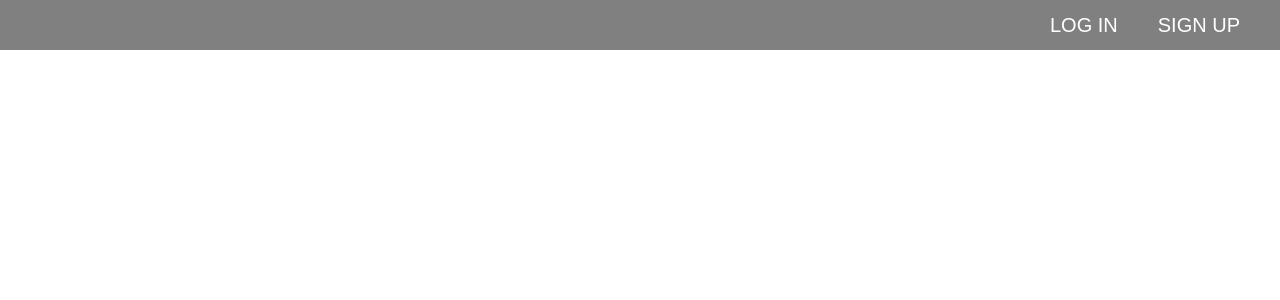
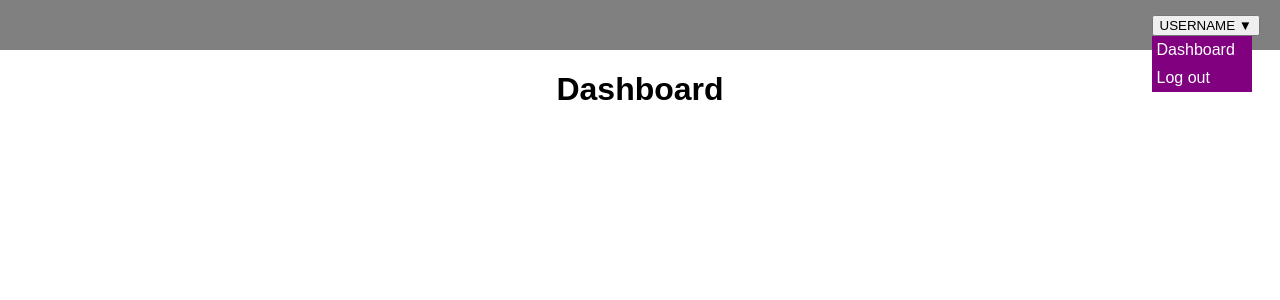
Before and after one commit to jacquelineb/PERN-login-system, a React (Create React App) app in the folder client/: page /dashboard in a window 1280 px wide. Shown: the top 300 px of the page. Built offline with nearby package versions, Linux system fonts and the light colour scheme; sample sign-in values are in the browser's storage; the HTML template or start-up script is replaced by a standard one.

Commit message:
Removed context. Created state in App component to keep track of whether or not user is authenticated. This state will now be saved to localStorage, as well as read from localStorage to initialize authentication state. Added redirects to routes based on authentication state.

```diff
--- a/client/src/App.js
+++ b/client/src/App.js
@@ -1,25 +1,48 @@
-import { BrowserRouter as Router, Switch, Route } from 'react-router-dom';
+import { BrowserRouter as Router, Switch, Route, Redirect } from 'react-router-dom';
 import Login from './components/Login';
 import Signup from './components/Signup';
 import NavBar from './components/NavBar';
 import UserProfile from './components/UserProfile';
+import Dashboard from './components/Dashboard';
 import style from './styles/App.module.scss';
-import { AuthProvider } from './components/AuthContext';
+import { useState, useEffect } from 'react';
 
 function App() {
+  const [isAuthenticated, setIsAuthenticated] = useState(() =>
+    JSON.parse(localStorage.getItem('isAuthenticated')) ? true : false
+  );
+
+  useEffect(() => {
+    localStorage.setItem('isAuthenticated', isAuthenticated);
+  }, [isAuthenticated]);
+
   return (
     <>
       <Router>
-        <AuthProvider>
-          <NavBar />
-          <div className={style.mainContent}>
-            <Switch>
-              <Route path='/login' component={Login} />
-              <Route path='/signup' component={Signup} />
-              <Route path='/user/:username' component={UserProfile} />
-            </Switch>
-          </div>
-        </AuthProvider>
+        <NavBar isAuth={isAuthenticated} setIsAuth={setIsAuthenticated} />
+        <div className={style.mainContent}>
+          <Switch>
+            <Route
+              path='/login'
+              render={(props) =>
+                isAuthenticated ? (
+                  <Redirect to='/dashboard' />
+                ) : (
+                  <Login {...props} setIsAuth={setIsAuthenticated} />
+                )
+              }
+            />
+            <Route
+              path='/dashboard'
+              render={(props) => (isAuthenticated ? <Dashboard /> : <Redirect to='/login' />)}
+            />
+            <Route
+              path='/signup'
+              render={(props) => (isAuthenticated ? <Redirect to='/dashboard' /> : <Signup />)}
+            />
+            <Route path='/user/:username' component={UserProfile} />
+          </Switch>
+        </div>
       </Router>
     </>
   );
--- a/client/src/components/AuthContext.js
+++ /dev/null
@@ -1,57 +0,0 @@
-import React, { useState } from 'react';
-
-const AuthContext = React.createContext();
-
-function AuthProvider(props) {
-  const [isAuth, setIsAuth] = useState(false);
-  /* don't just initialize to false. check if a user is already logged in.
-    right now if you log in and then refresh the page, it will show the version
-    of the navbar for non-logged-in users. but console will show that a user is
-    still logged in
-  */
-
-  //function login(credentials) {}
-
-  async function logIn(credentials) {
-    const response = await fetch('http://192.168.1.77:5000/auth/login', {
-      method: 'POST',
-      mode: 'cors',
-      headers: {
-        'Content-Type': 'application/json',
-      },
-      credentials: 'include',
-      body: JSON.stringify(credentials),
-    });
-
-    if (response.status === 200) {
-      setIsAuth(true);
-    }
-    console.log(await response.json());
-  }
-
-  async function logOut() {
-    const response = await fetch('http://192.168.1.77:5000/auth/logout', {
-      method: 'DELETE',
-      credentials: 'include',
-    });
-
-    if (response.status === 200) {
-      setIsAuth(false);
-    }
-    console.log(await response.json());
-  }
-
-  return (
-    <AuthContext.Provider
-      value={{
-        isAuth: isAuth,
-        logIn: logIn,
-        logOut: logOut,
-      }}
-    >
-      {props.children}
-    </AuthContext.Provider>
-  );
-}
-
-export { AuthProvider, AuthContext };
--- /dev/null
+++ b/client/src/components/Dashboard.js
@@ -0,0 +1,7 @@
+import React from 'react';
+
+function Dashboard() {
+  return <h1>Dashboard</h1>;
+}
+
+export default Dashboard;
--- a/client/src/components/Login.js
+++ b/client/src/components/Login.js
@@ -1,19 +1,39 @@
-import React, { useContext } from 'react';
+import React from 'react';
 import styles from '../styles/form.module.scss';
 import { Link } from 'react-router-dom';
-import { AuthContext } from './AuthContext';
 
-function Login() {
-  const authContext = useContext(AuthContext);
-
-  function handleLogIn(e) {
+function Login({ setIsAuth }) {
+  async function handleLogIn(e) {
     e.preventDefault();
-    const loginCredentials = {
+    const credentials = {
       email: e.target.email.value,
       password: e.target.password.value,
     };
 
-    authContext.logIn(loginCredentials);
+    const response = await fetch('http://localhost:5000/auth/login', {
+      method: 'POST',
+      mode: 'cors',
+      headers: {
+        'Content-Type': 'application/json',
+      },
+      credentials: 'include',
+      body: JSON.stringify(credentials),
+    });
+
+    if (response.status === 200) {
+      setIsAuth(true);
+    }
+  }
+
+  async function handleLogOut() {
+    const response = await fetch('http://localhost:5000/auth/logout', {
+      method: 'DELETE',
+      credentials: 'include',
+    });
+
+    if (response.status === 200) {
+      setIsAuth(false);
+    }
   }
 
   return (
@@ -35,7 +55,7 @@ function Login() {
       <p>
         Don't have an account? <Link to='/signup'>Sign up</Link>
       </p>
-      <button type='button' onClick={authContext.logOut}>
+      <button type='button' onClick={handleLogOut}>
         test logout
       </button>
     </div>
--- a/client/src/components/NavBar.js
+++ b/client/src/components/NavBar.js
@@ -1,15 +1,42 @@
-import React, { useContext } from 'react';
+import React from 'react';
 import { Link } from 'react-router-dom';
 import style from '../styles/NavBar.module.scss';
-import { AuthContext } from './AuthContext';
 
-function NavBar() {
-  const authContext = useContext(AuthContext);
+function NavBar({ isAuth, setIsAuth }) {
+  console.log(isAuth);
+
+  function handleButtonClick(e) {
+    console.log(e.currentTarget.parentNode);
+    e.currentTarget.nextSibling.classList.add('show');
+  }
+
+  async function handleLogOut() {
+    const response = await fetch('http://localhost:5000/auth/logout', {
+      method: 'DELETE',
+      credentials: 'include',
+    });
+
+    if (response.status === 200) {
+      setIsAuth(false);
+    }
+
+    window.location.reload();
+  }
 
   return (
     <nav className={style.nav}>
-      {authContext.isAuth ? (
-        <p>USERNAME</p>
+      {isAuth ? (
+        <div className={style.dropdown}>
+          <button type='button' onClick={handleButtonClick}>
+            USERNAME ▼
+          </button>
+          <div className={style.dropdownItems}>
+            <Link to='/dashboard'>Dashboard</Link>
+            <Link to='#'>
+              <span onClick={handleLogOut}>Log out</span>
+            </Link>
+          </div>
+        </div>
       ) : (
         <>
           <Link className={style.link} to='/login'>
--- a/client/src/components/Signup.js
+++ b/client/src/components/Signup.js
@@ -15,7 +15,7 @@ function Signup() {
       email: e.target.email.value,
       password: e.target.password.value,
     };
-    const response = await fetch('http://192.168.1.77:5000/auth/register', {
+    const response = await fetch('http://localhost:5000/auth/register', {
       method: 'POST',
       headers: {
         'Content-Type': 'application/json',
--- a/client/src/styles/NavBar.module.scss
+++ b/client/src/styles/NavBar.module.scss
@@ -18,3 +18,27 @@
     background-color: rgb(219, 206, 174);
   }
 }
+
+.dropDownMenu {
+
+  button {
+    border-style: none;
+  }
+}
+
+
+.dropdownItems {
+  display: flex;
+  flex-direction: column;
+  width: 100px;
+  position: absolute;
+  background-color: purple;
+  text-align: left;
+
+
+  a {
+    margin: 5px;
+    text-decoration: none;
+    color: white;
+  }
+}
```
